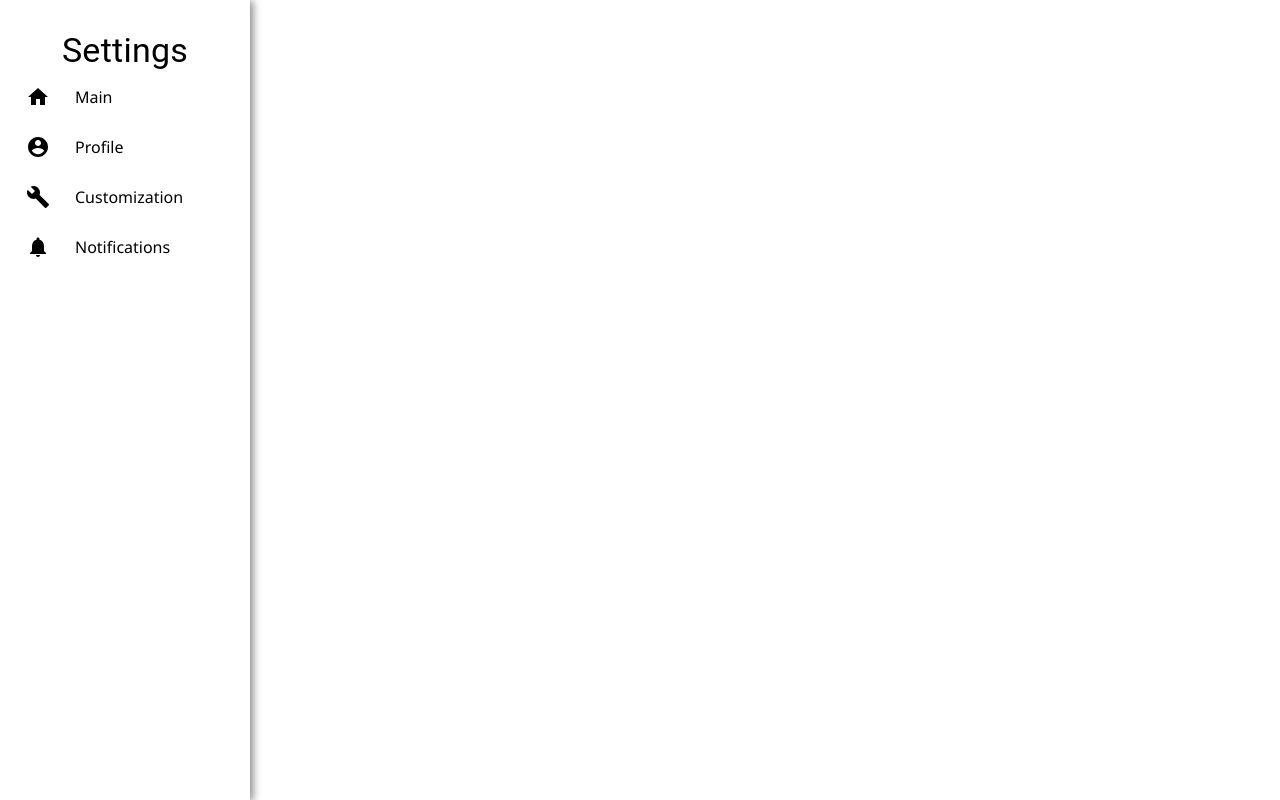
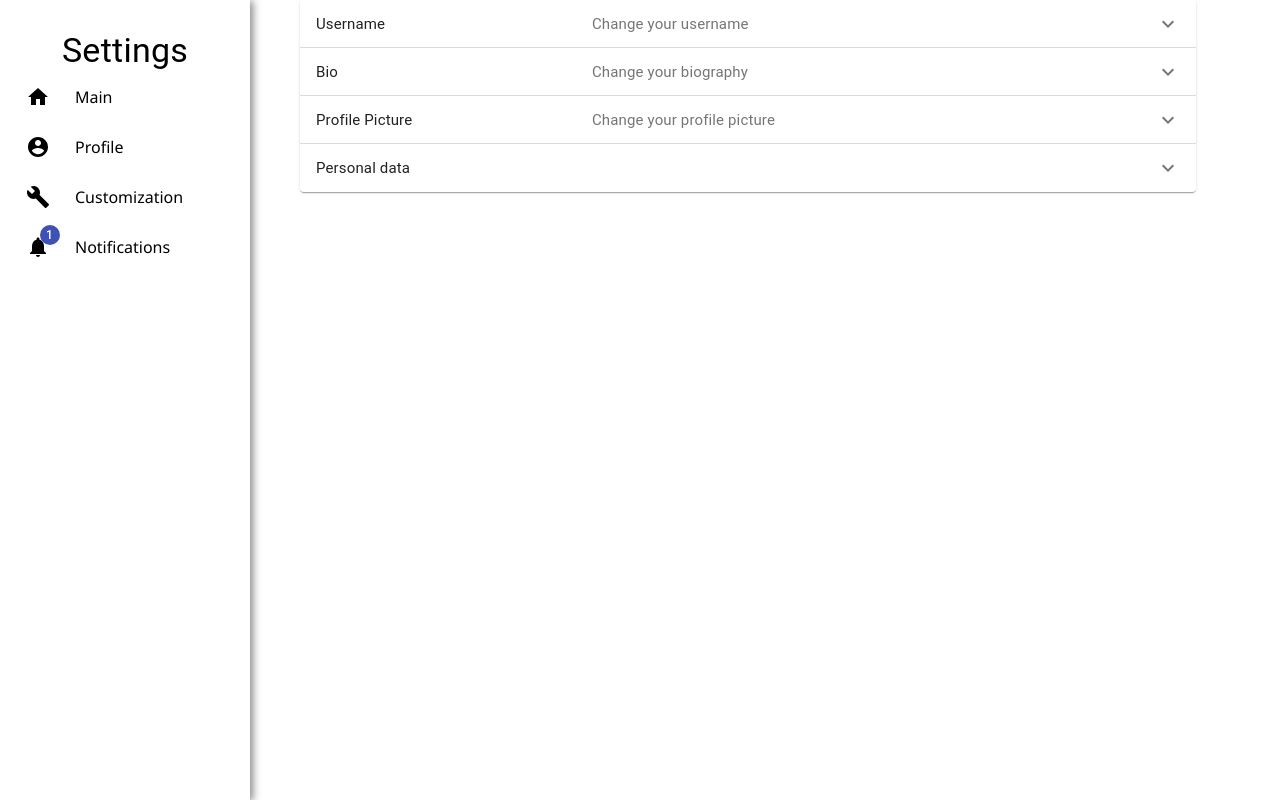
Before and after one commit to arianajung/Paws-and-Ponder, a React (Create React App) app in the folder petlog/: page /settings in a window 1280 px wide. Built offline with nearby package versions, Linux system fonts and the light colour scheme.

Commit message:
profile setting layout and user name change, contains findDOMNode warning, ignored for now.

```diff
--- /dev/null
+++ b/petlog/src/Settings/ProfileSettings/ProfileSettings.js
@@ -0,0 +1,118 @@
+import React from 'react';
+import { makeStyles } from '@material-ui/core/styles';
+import Accordion from '@material-ui/core/Accordion';
+import AccordionDetails from '@material-ui/core/AccordionDetails';
+import AccordionSummary from '@material-ui/core/AccordionSummary';
+import AccordionActions from '@material-ui/core/AccordionActions';
+import Typography from '@material-ui/core/Typography';
+import ExpandMoreIcon from '@material-ui/icons/ExpandMore';
+import Button from '@material-ui/core/Button';
+import TextField from '@material-ui/core/TextField';
+
+const useStyles = makeStyles((theme) => ({
+  root: {
+    width: '70%',
+    marginLeft: 300,
+    alignContent: 'center',
+  },
+  heading: {
+    fontSize: theme.typography.pxToRem(15),
+    flexBasis: '33.33%',
+    flexShrink: 0,
+  },
+  secondaryHeading: {
+    fontSize: theme.typography.pxToRem(15),
+    color: theme.palette.text.secondary,
+  },
+}));
+
+export default function ProfileSettings() {
+  const classes = useStyles()
+
+  //Should initialize state with current username
+  const [newUserName, setNewUserName] = React.useState("user")
+  const [expanded, setExpanded] = React.useState(false)
+
+  const handleChange = (panel) => (event, isExpanded) => {
+    setExpanded(isExpanded ? panel : false);
+  };
+
+  function handleSubmit(event) {
+    event.preventDefault();
+    console.log( 'New Name:', newUserName);
+}
+
+  return (
+    <div className={classes.root}>
+      <Accordion expanded={expanded === 'panel1'} onChange={handleChange('panel1')}>
+        <AccordionSummary
+          expandIcon={<ExpandMoreIcon />}
+          aria-controls="panel1bh-content"
+          id="panel1bh-header"
+        >
+          <Typography className={classes.heading}>Username</Typography>
+          <Typography className={classes.secondaryHeading}>Change your username</Typography>
+        </AccordionSummary>
+        <AccordionDetails>
+            <TextField
+                id="newUserNameField"
+                label="New User Name"
+                value={newUserName}
+                onInput={ e=>setNewUserName(e.target.value)}/>
+        </AccordionDetails>
+        <AccordionActions>
+          <Button size="small">Cancel</Button>
+          <Button size="small" color="primary" onClick={(e) => handleSubmit(e)}>
+            Save
+          </Button>
+        </AccordionActions>
+      </Accordion>
+      <Accordion expanded={expanded === 'panel2'} onChange={handleChange('panel2')}>
+        <AccordionSummary
+          expandIcon={<ExpandMoreIcon />}
+          aria-controls="panel2bh-content"
+          id="panel2bh-header"
+        >
+          <Typography className={classes.heading}>Bio</Typography>
+          <Typography className={classes.secondaryHeading}>Change your biography</Typography>
+        </AccordionSummary>
+        <AccordionDetails>
+          <Typography>
+          To be implemented
+          </Typography>
+        </AccordionDetails>
+      </Accordion>
+      <Accordion expanded={expanded === 'panel3'} onChange={handleChange('panel3')}>
+        <AccordionSummary
+          expandIcon={<ExpandMoreIcon />}
+          aria-controls="panel3bh-content"
+          id="panel3bh-header"
+        >
+          <Typography className={classes.heading}>Profile Picture</Typography>
+          <Typography className={classes.secondaryHeading}>
+          Change your profile picture
+          </Typography>
+        </AccordionSummary>
+        <AccordionDetails>
+          <Typography>
+          To be implemented
+          </Typography>
+        </AccordionDetails>
+      </Accordion>
+      <Accordion expanded={expanded === 'panel4'} onChange={handleChange('panel4')}>
+        <AccordionSummary
+          expandIcon={<ExpandMoreIcon />}
+          aria-controls="panel4bh-content"
+          id="panel4bh-header"
+        >
+          <Typography className={classes.heading}>Personal data</Typography>
+        </AccordionSummary>
+        <AccordionDetails>
+          <Typography>
+          To be implemented
+          </Typography>
+        </AccordionDetails>
+      </Accordion>
+    </div>
+  );
+}
--- a/petlog/src/Settings/Settings.js
+++ b/petlog/src/Settings/Settings.js
@@ -1,7 +1,7 @@
 import React from "react";
 import { uid } from "react-uid";
 import SettingsNavbar from "./SettingsNavbar/SettingsNavbar";
-import "./Settings.css";
+import ProfileSettings from "./ProfileSettings/ProfileSettings";
 
 class Settings extends React.Component {
     /* NEED TO MODIFY STATE - we should be getting the "user" information from Login's state*/
@@ -16,7 +16,9 @@ class Settings extends React.Component {
           <div>
             <SettingsNavbar />
           </div>
-
+          <div>
+            <ProfileSettings />
+          </div>
         </>
       );
     }
--- a/petlog/src/Settings/SettingsNavbar/SettingsNavbar.js
+++ b/petlog/src/Settings/SettingsNavbar/SettingsNavbar.js
@@ -17,14 +17,17 @@ function SettingsNavbar() {
           Settings
         </Typography>
         <ul className="navbar-list">
+          {/* Print each element for settings navigation bar */}
           {SettingsNavbarData.map((val, key) => {
             return (
-              <Link to={val.link}>
-                <li key={key} className="row">
-                  <div id="icon">{val.icon}</div>{" "}
-                  <div id="title">{val.title}</div>
-                </li>
-              </Link>
+              <div key={key}>
+                <Link to={val.link}>
+                  <li className="row">
+                    <div id="icon">{val.icon}</div>{" "}
+                    <div id="title">{val.title}</div>
+                  </li>
+                </Link>
+              </div>
             );
           })}
         </ul>
--- a/petlog/src/Settings/SettingsNavbar/SettingsNavbarData.js
+++ b/petlog/src/Settings/SettingsNavbar/SettingsNavbarData.js
@@ -3,7 +3,7 @@ import MainIcon from "@material-ui/icons/Home";
 import AccountCircleIcon from '@material-ui/icons/AccountCircle';
 import BuildIcon from '@material-ui/icons/Build';
 import NotificationsIcon from '@material-ui/icons/Notifications';
-import SettingsIcon from "@material-ui/icons/Settings";
+import Badge from '@material-ui/core/Badge';
 
 export const SettingsNavbarData = [
   {
@@ -23,7 +23,7 @@ export const SettingsNavbarData = [
   },
   {
     title: "Notifications",
-    icon: <NotificationsIcon />,
+    icon: <Badge badgeContent={1} color="primary"> <NotificationsIcon /></Badge>,
     link: "/settings",
   }
   //whether or not a new view is created for profile/customization/notifications is debatable
```
Also changed, not shown: petlog/src/Settings/ProfileSettings/ProfileSettings.css (added).
